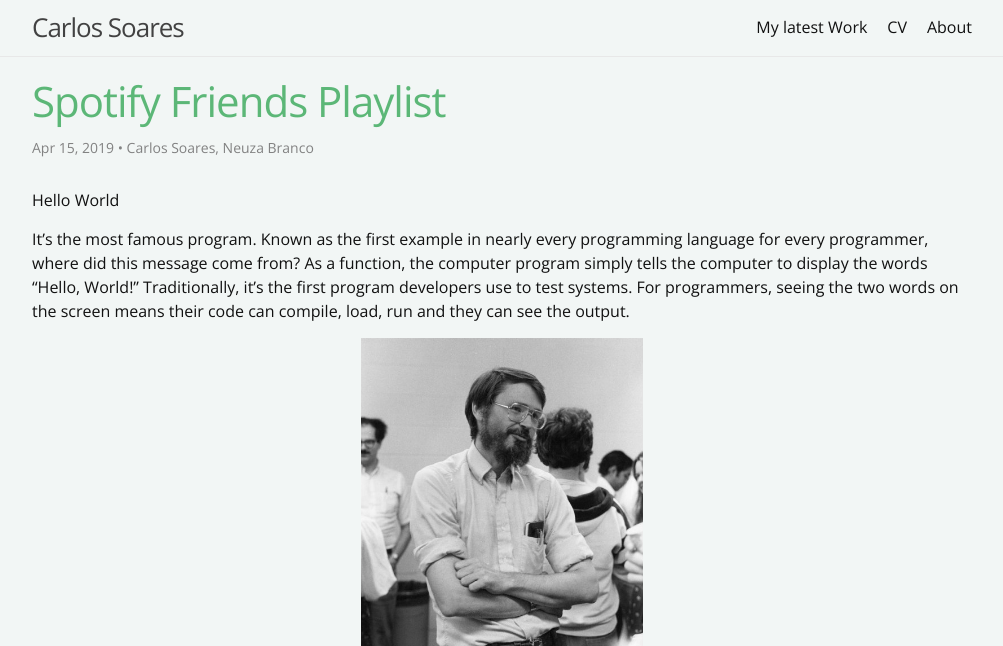
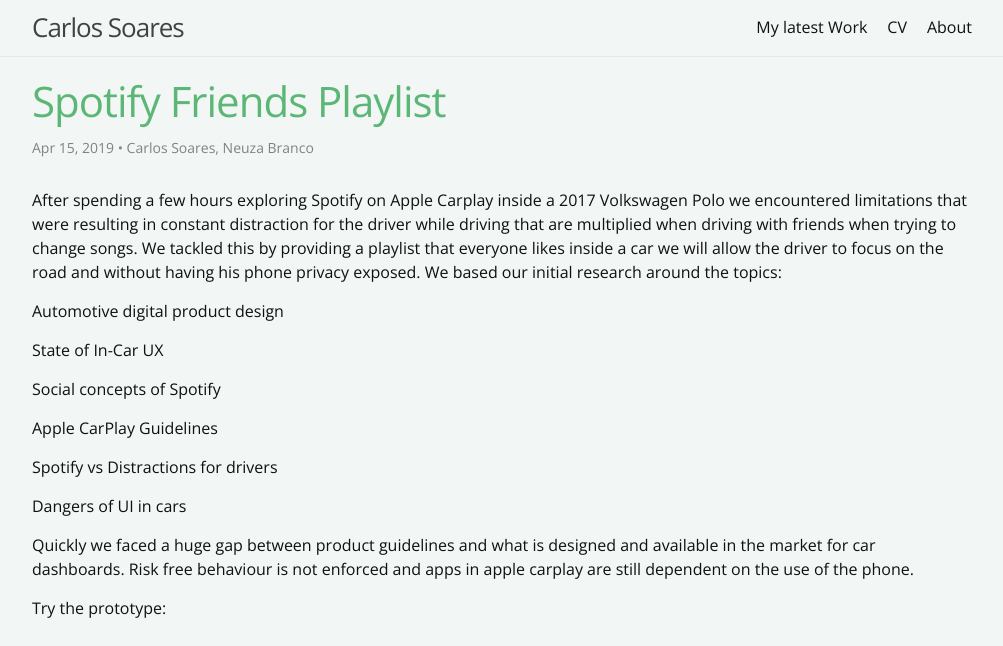
Before and after one commit to carlosmms/carlosmms.github.io, a Jekyll site: the page built from _posts/2019-04-15-Spotify.md, in a window 1280 px wide and 900 px high, cut to the strip 0-646 px from the top of the window. Shown: the whole strip, without its empty margins (138-1141 px from the left). Built offline with Jekyll 4.4.1, drawn with Linux system fonts in a browser that asks for light colours.

Commit message:
spotify added

```diff
--- a/_posts/2019-04-15-Spotify.md
+++ b/_posts/2019-04-15-Spotify.md
@@ -9,11 +9,26 @@
 
 ---
 
-Hello World
+After spending a few hours exploring Spotify on Apple Carplay inside a 2017
+Volkswagen Polo we encountered limitations that were resulting in constant distraction for
+the driver while driving that are multiplied when driving with friends when trying to change
+songs.
+We tackled this by providing a playlist that everyone likes inside a car we will allow
+the driver to focus on the road and without having his phone privacy exposed.
+We based our initial research around the topics:
 
-It’s the most famous program. Known as the first example in nearly every programming language for every programmer, where did this message come from?
-As a function, the computer program simply tells the computer to display the words “Hello, World!” Traditionally, it’s the first program developers use to test systems. For programmers, seeing the two words on the screen means their code can compile, load, run and they can see the output.
+Automotive digital product design
 
-![brian](/assets/images/brian_500.jpg)
+State of In-Car UX
+
+Social concepts of Spotify
+
+Apple CarPlay Guidelines
+
+Spotify vs Distractions for drivers
+
+Dangers of UI in cars
+
+Quickly we faced a huge gap between product guidelines and what is designed and available in the market for car dashboards. Risk free behaviour is not enforced and apps in apple carplay are still dependent on the use of the phone.
 
 Try the prototype:
```
Also changed, not shown: _posts/2016-05-20-my-example-post.md (deleted, +0 -7 lines), _posts/2016-05-20-super-long-article.md (deleted, +0 -10 lines), _posts/2016-05-20-super-short-article.md (deleted, +0 -6 lines), _posts/2016-05-20-this-post-demonstrates-post-content-styles.md (deleted, +0 -105 lines), _posts/2016-05-20-welcome-to-jekyll.md (deleted, +0 -23 lines).
